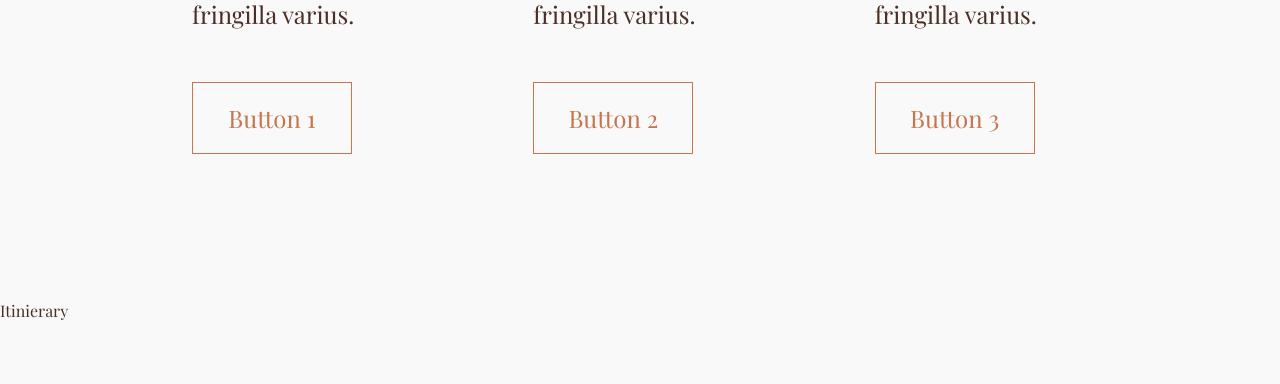
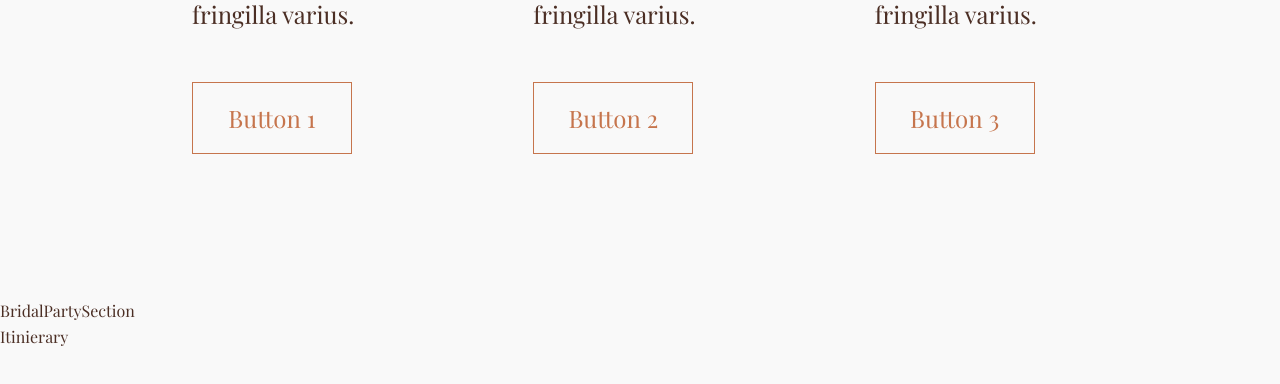
Before and after one commit to SammaniAri/wedding-website, a React (Vite) app: page / in a window 1280 px wide. Shown: the part 4973-5357 px from the top of the page. Built offline with nearby package versions, Linux system fonts and the light colour scheme; a web font is replaced by a local one.

Commit message:
Bridal part section

```diff
--- a/src/App.jsx
+++ b/src/App.jsx
@@ -4,6 +4,7 @@ import "./App.css";
 import Footer from "./components/Footer";
 import Header from "./components/Header";
 import HeroSection from "./components/HeroSection";
+import BridalPartySection from "./components/BridalPartySection";
 import Itinierary from "./components/Itinierary";
 import OurStory from "./components/OurStory";
 import Registry from "./components/Registry";
@@ -17,6 +18,7 @@ function App() {
       <HeroSection />
       <OurStory />
       <VenueInfo />
+      <BridalPartySection />
       <Itinierary />
       <Registry />
       <Rsvp />
--- /dev/null
+++ b/src/components/BridalPartySection.jsx
@@ -0,0 +1,9 @@
+import React from 'react'
+
+const BridalPartySection = () => {
+	return (
+		<div>BridalPartySection</div>
+	)
+}
+
+export default BridalPartySection
--- a/src/index.css
+++ b/src/index.css
@@ -186,7 +186,7 @@ padding: 0.5rem;
 
 .button:hover {
   background-color: var(--color-accent);
-  color: var(--color-background); /* #f9f9f9 */
+  color: var(--color-background);
 }
 
 /* devider component Styles */
```
